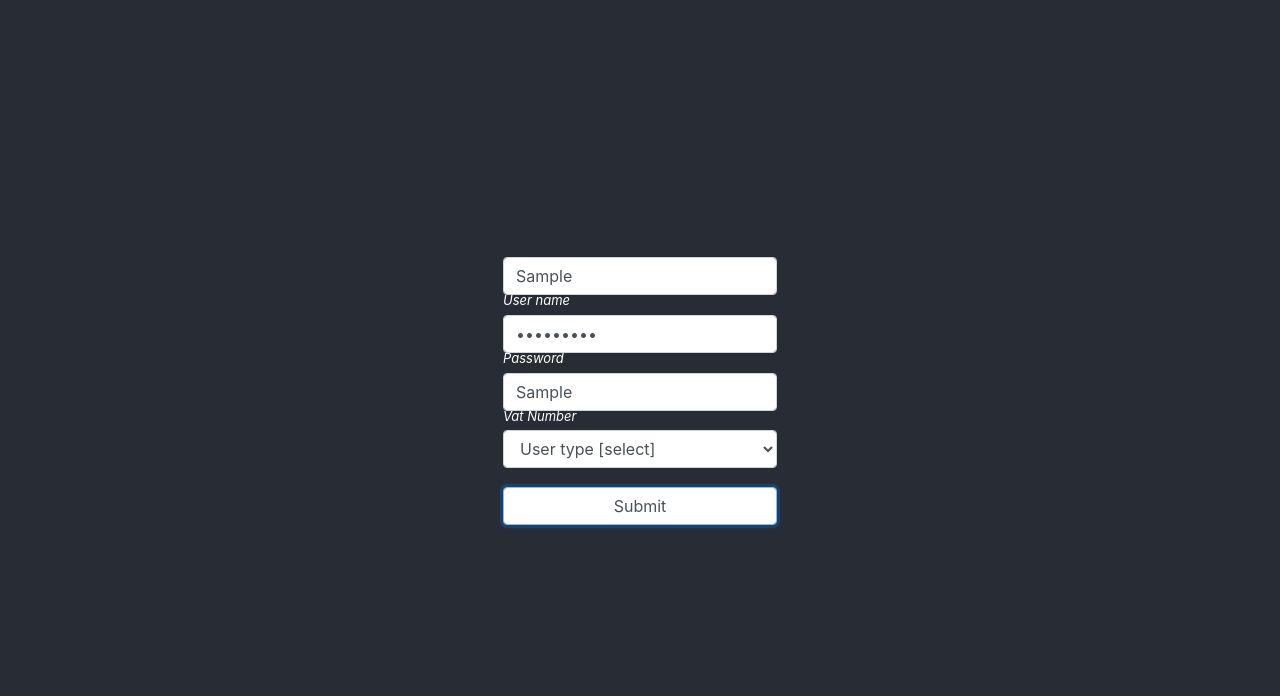
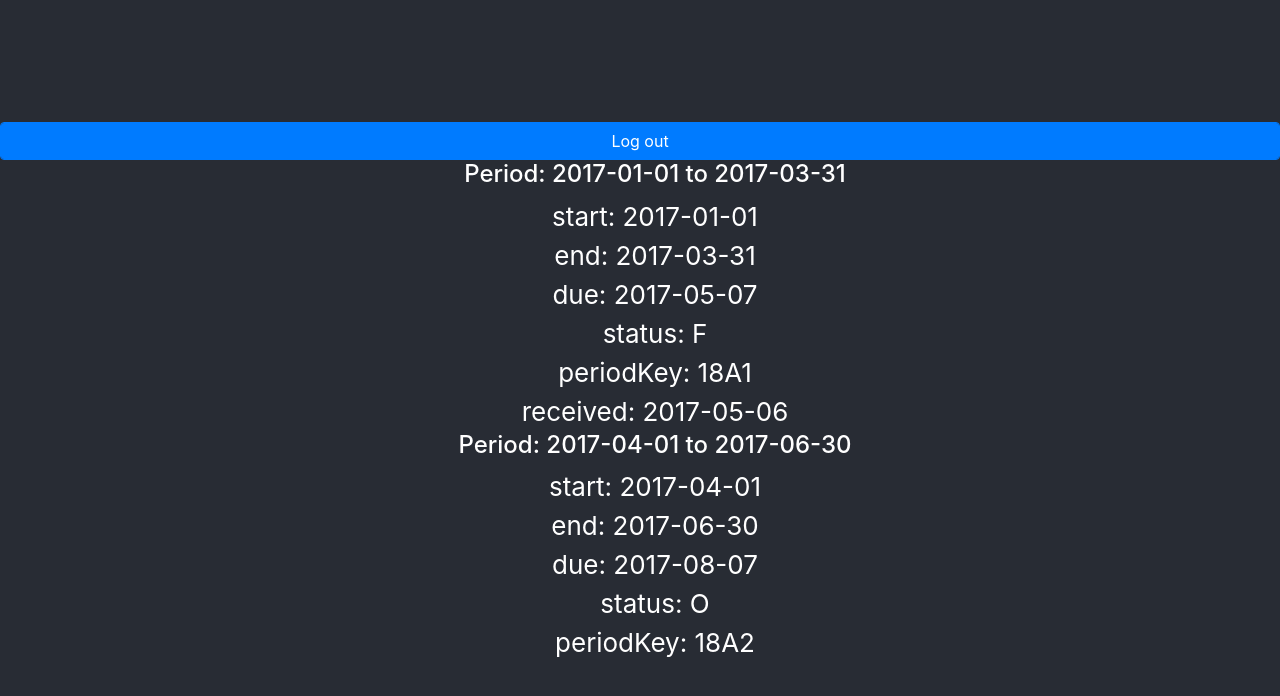
Before and after one commit to richmilton/vat-return-react, a React (Create React App) app: page / in a window 1280 px wide. Both pictures are taken after typing "Sample", "Sample123", "Sample" into the empty fields and a click on the input 640 px from the left and 505 px from the top of the page. Shown: the top 696 px of the page. Built offline with nearby package versions, Linux system fonts and the light colour scheme.

Commit message:
simplify Form, add propcalc form config

```diff
--- a/src/App.css
+++ b/src/App.css
@@ -83,11 +83,11 @@ li {
 }
 
 .inputLabel {
-  font-size: 0.5em;
+  font-size: 0.7em;
   font-style: italic;
   text-align: left;
   width: 100%;
-  min-height: 1.4em;
+  min-height: 1.6em;
   line-height: 0.9em;
 }
 
@@ -105,3 +105,13 @@ input, select {
   opacity: 0;
   transition: opacity 1s linear;
 }
+
+select:required:invalid {
+  color: gray;
+}
+option[value=""][disabled] {
+  display: none;
+}
+option {
+  color: black;
+}
--- a/src/App.js
+++ b/src/App.js
@@ -2,88 +2,63 @@ import React, { Component } from 'react';
 import './App.css';
 //import Game from './TicTacToe';
 //import Obs from './components/obligations';
-//import Obligations from './components/Obligations';
+import Obligations from './components/Obligations';
 import Form from './components/Form';
 //import ReactCSSTransitionGroup from 'react-addons-css-transition-group';
+import {fields} from './components/formConfigs';
 
 class App extends Component {
   constructor(props) {
     super(props);
     this.state = {
-      obligations: []
+      obligations: [],
+      loggedIn: 0
     };
   }
 
-  static handleSubmit (data) {
+  handleSubmit = (data) => {
     console.log(data);
     if (data['username'] && data['password'] && data['vat number']) {
-      alert('well done');
+      this.setState({loggedIn: 1});
+    }
+  };
+
+  handleLogout = () => {
+    this.setState({loggedIn: 0});
+  };
+
+  doContent () {
+    if (this.state.loggedIn) {
+      return (
+        <React.Fragment>
+          <button
+            className="form-control btn-primary"
+            onClick={this.handleLogout}
+          >
+            Log out
+          </button>
+          <Obligations />
+        </React.Fragment>
+      )
+    }
+    else {
+      return (
+        <Form
+          name={'login'}
+          fields={fields}
+          onsubmit={this.handleSubmit}
+        />
+      )
     }
   }
 
   render() {
 
-    //const _this = this;
-
     return (
       <div className="App">
         <header className="App-header">
-          <Form
-            name={'login'}
-            fields={
-              [
-                {
-                  type: 'text',
-                  name: 'username',
-                  placeholder: 'User name *',
-                  label: 'User name'
-                },
-                {
-                  type: 'password',
-                  name: 'password',
-                  placeholder: 'Password *',
-                  label: 'Password'
-                },
-                {
-                  type: 'vrn',
-                  name: 'vat number',
-                  placeholder: 'VAT number *',
-                  label: 'Vat Number'
-                },
-                {
-                type: 'select',
-                name: 'usertype',
-                label: 'User type',
-                options: [
-                  {
-                    name: 'User type [select]',
-                    value: ''
-                  },
-                  {
-                    name: 'agent',
-                    value: 'agent'
-                  },
-                  {
-                    name: 'individual',
-                    value: 'individual'
-                  },
-                  {
-                    name: 'organisation',
-                    value: 'organisation'
-                  }
-                ]
-              },
-                {
-                  name: 'submit',
-                  type: 'submit',
-                  label: 'log in'
-                }
-              ]
-            }
-            onsubmit={App.handleSubmit}
-          />
+          {this.doContent()}
         </header>
-
       </div>
     );
   }
--- a/src/components/Form.js
+++ b/src/components/Form.js
@@ -10,9 +10,10 @@ const Input = (props) => {
         type={props.type}
         name={props.name}
         id={props.name}
-        onChange={(e) => props.onchange(e)}
+        onChange={(e) => props.onInput(e)}
         autoComplete={'off'}
         placeholder={props.placeholder || props.label || props.name}
+        defaultValue={props.defVal}
       />
       {Label(props)}
     </li>
@@ -23,14 +24,23 @@ const Select = (props) => {
   return (
     <li key={props.name}>
       <select
+        //defaultValue={props.defVal}
         className={props.className || 'form-control'}
         key={props.name}
         name={props.name}
         id={props.name}
-        onChange={(ev) => props.onchange(ev)}
-        placeholder={props.placeholder || props.label || props.name}
+        onChange={(ev) => props.onInput(ev)}
+        //placeholder={props.placeholder || props.label || props.name}
       >
-        {renderOptions(props.options)}
+        <option value="" disabled>{props.placeholder || props.label || props.name}</option>
+        {props.options.map(
+          opt =>
+            <option
+              key={opt.value}
+              name={opt.name}
+              value={opt.value}>{opt.name}
+            </option>
+        )}
       </select>
       {Label(props)}
     </li>
@@ -43,29 +53,10 @@ const Label = (props) => {
       <label
         htmlFor={props.name}
         className={props.doLabelClass(props.name)}>
-        {props.dynamiclabel(props.name, props.label)}
+        {props.dynamicLabel(props.name, props.label)}
       </label>
     </div>
   )
-};
-
-const Option = (props) => {
-  return (
-      <option
-      key={props.value}
-      id={props.name}
-      value={props.value}>
-      {props.name}
-    </option>
-  )
-};
-
-const renderOptions = (options) => {
-  let selectOptions = [];
-  options.forEach(ob => {
-    selectOptions.push(Option(ob));
-  });
-  return selectOptions;
 };
 
 class Form extends Component {
@@ -91,10 +82,10 @@ class Form extends Component {
   renderFields = (fields) => {
     let formFields = [];
     fields.forEach(ob => {
-      ob.dynamiclabel = (n, l) => this.doLabel(n, l);
+      ob.dynamicLabel = (n, l) => this.doLabel(n, l);
       ob.doStyle = n => this.doStyle(n);
       ob.doLabelClass = n => this.doLabelClass(n);
-      ob.onchange = e => this.handleChange(e.target, e);
+      ob.onInput = e => this.handleChange(e.target, e);
       if (ob.type === 'select') {
         formFields.push(Select(ob))
       }
@@ -105,8 +96,8 @@ class Form extends Component {
     return formFields;
   };
 
-  handleChange = (t, e) => {
-    console.log(t.name, e.type);
+  handleChange = (t) => {
+    //console.log(t.name, e.type);
     let val = {};
     val[t.name] = t.value;
     this.setState(val);
@@ -115,6 +106,16 @@ class Form extends Component {
   handleSubmit(e) {
     e.preventDefault();
     this.props.onsubmit(this.state);
+  }
+
+  componentDidMount() {
+    let defaultVals = {};
+    this.state.fields.forEach(ob => {
+      if (ob.defVal) {
+        defaultVals[ob.name] = ob.defVal;
+      }
+      this.setState(defaultVals);
+    });
   }
 
   componentDidUpdate () {
--- /dev/null
+++ b/src/components/formConfigs.js
@@ -0,0 +1,197 @@
+const fields  = [
+    {
+      type: 'text',
+      name: 'username',
+      placeholder: 'User name *',
+      label: 'User name'
+    },
+    {
+      type: 'password',
+      name: 'password',
+      placeholder: 'Password *',
+      label: 'Password'
+    },
+    {
+      type: 'vrn',
+        name: 'vat number',
+      placeholder: 'VAT number *',
+      label: 'Vat Number'
+    },
+    {
+      type: 'select',
+        name: 'usertype',
+      label: 'User type',
+      placeholder: 'User type [select]',
+      options: [
+        {
+          name: 'agent',
+          value: 'agent'
+        },
+        {
+          name: 'individual',
+          value: 'individual'
+        },
+        {
+          name: 'organisation',
+          value: 'organisation'
+        }
+      ]
+    },
+    {
+      name: 'submit',
+        type: 'submit',
+      label: 'log in',
+      className: 'btn-primary form-control'
+    }
+];
+
+const propcalc = [
+  {
+    label: 'Property',
+    name: 'pName',
+    type: 'text',
+    defVal: 'New'
+  },
+  {
+    label: 'Price',
+    name: 'val',
+    type: 'number',
+    defVal: '0'
+  },
+  {
+    label: 'Done up value',
+    name: 'duv',
+    type: 'number',
+    defVal: '0'
+  },
+  {
+    label: 'Monthly rent',
+    name: 'rent',
+    type: 'number',
+    defVal: '0'
+  },
+  {
+    label: 'Surveyors fee',
+    name: 'sFee',
+    type: 'number',
+    defVal: '0'
+  },
+  {
+    label: 'Mortgage fee',
+    name: 'mFee',
+    type: 'number',
+    defVal: '0'
+  },
+  {
+    label: 'Solicitors fee',
+    name: 'lFee',
+    type: 'number',
+    defVal: '0'
+  },
+  {
+    label: 'Stamp duty',
+    name: 'stamp',
+    type: 'select',
+    options: [{value: 'pers', name: 'Residential'},{value: 'corp', name: 'Commercial'}],
+    defVal: 'pers'
+  },
+  {
+    label: 'Refurbishment cost',
+    name: 'refurb',
+    type: 'number',
+    defVal: '0'
+  },
+  {
+    label: 'Other cost',
+    name: 'other',
+    type: 'number',
+    defVal: '0'
+  },
+  {
+    label: 'Re-mortgage fee',
+    name: 'rmFee',
+    type: 'number',
+    defVal: '0'
+  },
+  {
+    label: 'Re-mortgage valuation fee',
+    name: 'rmvFee',
+    type: 'number',
+    defVal: '0'
+  },
+  {
+    label: 'Re-mortgage solicitors fee',
+    name: 'rmsFee',
+    type: 'number',
+    defVal: '0'
+  },
+  {
+    label: 'Cash purchase',
+    name: 'cash',
+    type: 'checkbox',
+    defVal: 'false'
+  },
+  {
+    label: 'Letting agents rate (%)',
+    name: 'let',
+    type: 'number',
+    options: [[0,0],[6,6],[7,7],[8,8],[9,9],[10,10],[11,11]],
+    defVal: 10
+  },
+  {
+    label: 'MOE rate (%)',
+    name: 'moe',
+    type: 'number',
+    options: [[0,0],[10,10],[12,12],[14,14],[15,15],[16,16],[18,18]],
+    defVal: 15
+  },
+  {
+    label: 'Full repairing lease',
+    name: 'frl',
+    type: 'checkbox',
+    defVal: false
+  },
+  {
+    label: 'Interest rate (%)',
+    name: 'int',
+    type: 'number',
+    options: [[1,'1.0'],[1.5,'1.5'],[2,'2.0'],[2.5,'2.5'],[3,'3.0'],[3.5,'3.5'],[4,'4.0'],[4.5,'4.5'],[5,'5.0'],[5.5,'5.5'],[6,'6.0'],[6.5,'6.5'],[7,'7.0'],[7.5,'7.5'],[8,'8.0'],[8.5,'8.5'],[9,'9.0'],[9.5,'9.5'],[10,'10.0']],
+    defVal: 6.0
+  },
+  {
+    label: 'Loan to Value (%)',
+    name: 'ltv',
+    type: 'number',
+    options: [[50,50],[55,55],[60,60],[65,65],[70,70],[75,75],[80,80]],
+    defVal: 75
+  },
+
+  {
+    label: 'Solicitors selling fee',
+    name: 'lsFee',
+    type: 'number',
+    defVal: '0'
+  },
+  {
+    label: 'Agent/selling fee',
+    name: 'eFee',
+    type: 'number',
+    defVal: '0'
+  },
+  {
+    label: 'Mortgage stress test (%)',
+    name: 'mst',
+    type: 'number',
+    options: [[125,125],[130,130],[135,135],[140,140],[145,145],[150,150],[155,155],[160,160]],
+    defVal: 125
+  },
+  {
+    label: 'Stress interest rate (%)',
+    name: 'msi',
+    type: 'number',
+    defVal: 5.0
+  }
+
+];
+
+module.exports = {propcalc: propcalc, fields: fields}
```
